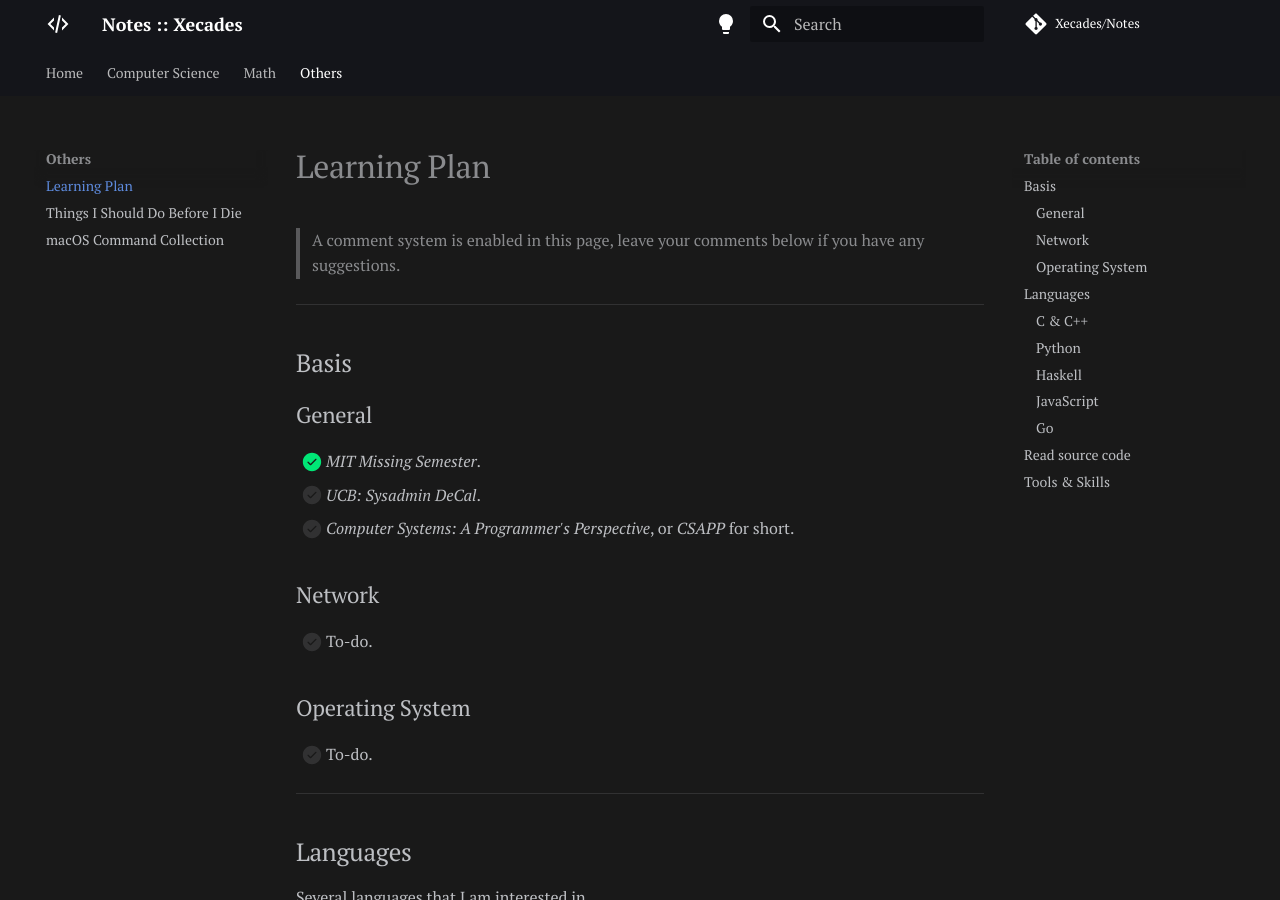
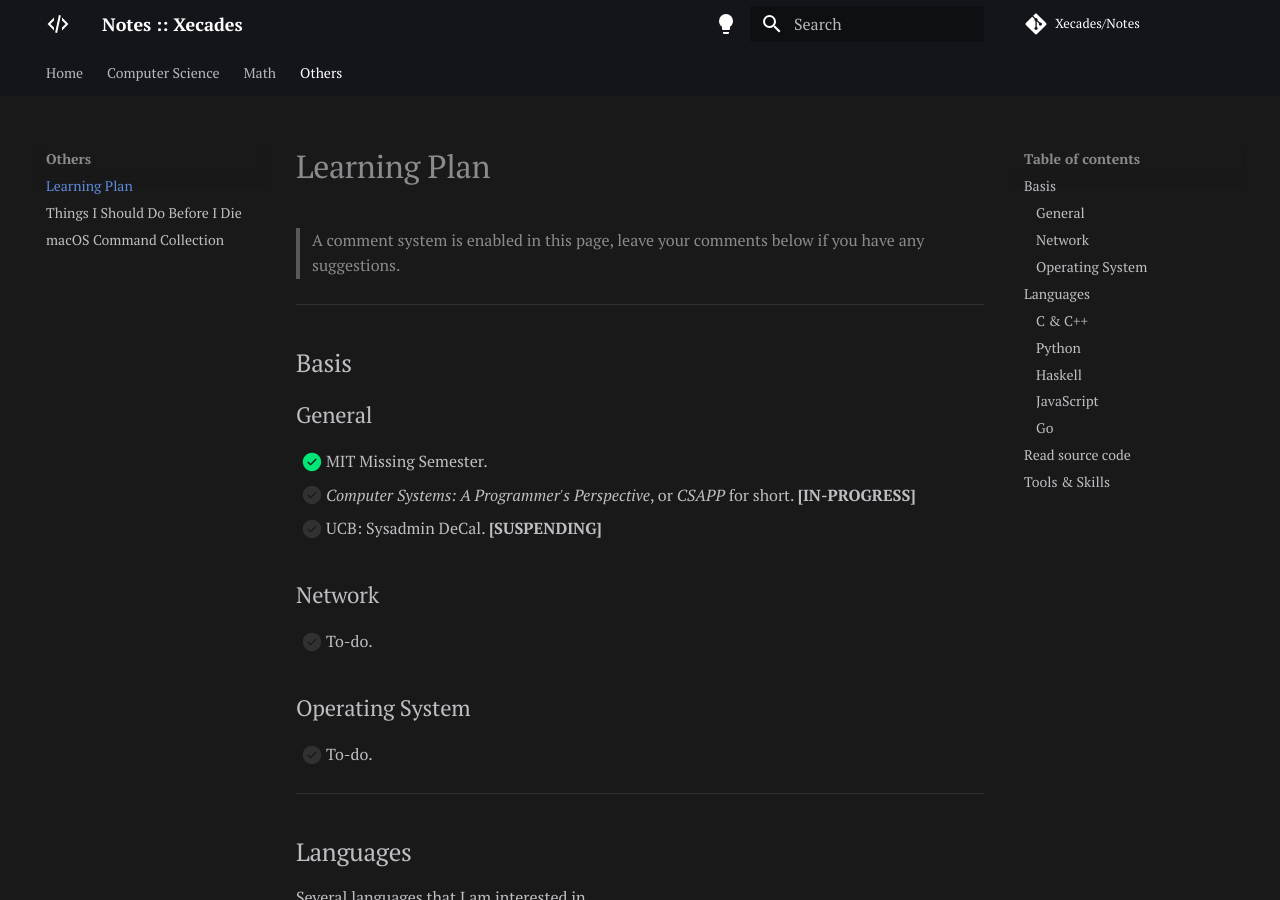
Before and after one commit to Xecades/Notes, an MkDocs documentation site: the page built from docs/others/learning-plan.md, in a window 1280 px wide and 900 px high. Built offline with MkDocs 1.6.1 and Material for MkDocs 9.7.7, drawn with Linux system fonts in a browser that asks for light colours; comment, search, counter and statistics services are not loaded.

Commit message:
docs: drop UCB Sysadmin DeCal courses

```diff
--- a/docs/others/learning-plan.md
+++ b/docs/others/learning-plan.md
@@ -12,9 +12,9 @@
 
 ### General
 
- - [x] *MIT Missing Semester*.
- - [ ] *UCB: Sysadmin DeCal*.
- - [ ] *Computer Systems: A Programmer's Perspective*, or *CSAPP* for short.
+ - [x] MIT Missing Semester.
+ - [ ] *Computer Systems: A Programmer's Perspective*, or *CSAPP* for short. **[IN-PROGRESS]**
+ - [ ] UCB: Sysadmin DeCal. **[SUSPENDING]**
 
 ### Network
 
@@ -66,5 +66,5 @@
  - [ ] Vim.
  - [ ] Docker.
  - [ ] CMake.
+ - [ ] Matlab.
  - [x] Regex.
- - [ ] Matlab.
--- a/mkdocs.yml
+++ b/mkdocs.yml
@@ -77,7 +77,6 @@
     - Programming Basis:
       - Manuals & Standards: cs/basis/manuals-standards.md
       - MIT Missing Semester: cs/basis/mit-missing-semester.md
-      - UCB Sysadmin DeCal: cs/basis/usb-sysadmin-decal.md
     - Computer System:
       - CSAPP Notes: cs/sys/csapp.md
     - C / C++:
```
Also changed, not shown: docs/cs/basis/usb-sysadmin-decal.md (deleted, +0 -9 lines).
